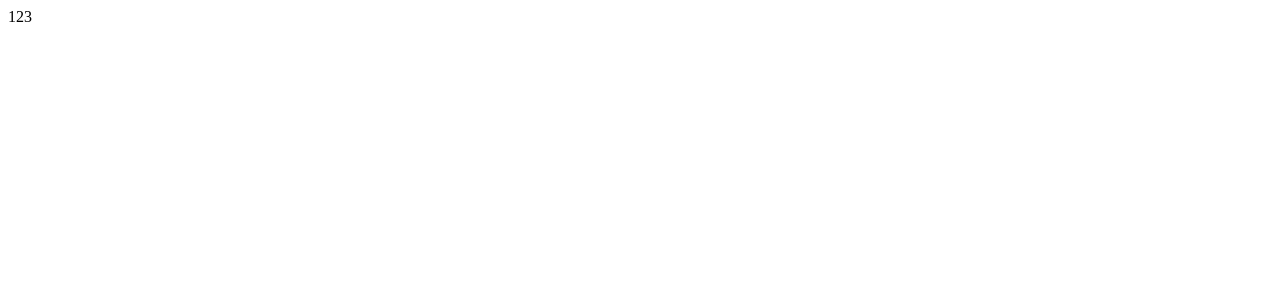
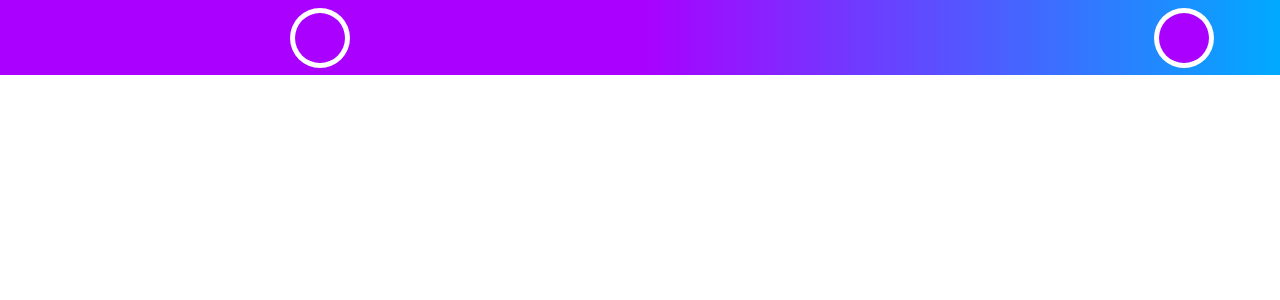
Before and after one commit to MentalG/thispic-frontend, a React (Create React App) app: page / in a window 1280 px wide. Shown: the top 300 px of the page. Built offline with nearby package versions, Linux system fonts and the light colour scheme.

Commit message:
add: Navbar

```diff
--- a/package.json
+++ b/package.json
@@ -3,9 +3,10 @@
   "version": "0.1.0",
   "private": true,
   "dependencies": {
+    "node-sass": "^4.14.1",
     "react": "^16.13.1",
     "react-dom": "^16.13.1",
-    "react-scripts": "3.4.1"
+    "react-scripts": "^3.4.3"
   },
   "scripts": {
     "start": "react-scripts start",
--- a/src/components/App/App.js
+++ b/src/components/App/App.js
@@ -1,13 +1,10 @@
 import React from 'react';
-// import image from '../../materials/purple.png';
+import Navbar from '../Navbar';
 
 function App() {
-  // const myImageData =
-
   return (
     <div className="App">
-      <div>123</div>
-      <canvas onLoad={() => console.log('loaded')}></canvas>
+      <Navbar />
     </div>
   );
 }
--- /dev/null
+++ b/src/components/Dot/Dot.js
@@ -0,0 +1,14 @@
+import React from 'react';
+import './styles.scss';
+
+const Dot = (props) => {
+  return (
+    <div className='dot_container'>
+      <div className='dot_wrapper'>
+        <div className='dot'></div>
+      </div>
+    </div>
+  );
+};
+
+export default Dot;
--- /dev/null
+++ b/src/components/Dot/index.js
@@ -0,0 +1 @@
+export { default } from './Dot';
--- /dev/null
+++ b/src/components/Dot/styles.scss
@@ -0,0 +1,24 @@
+.dot_container {
+  display: flex;
+  justify-content: center;
+  align-items: center;
+  width: 192px;
+  height: 100%;
+
+  .dot_wrapper {
+    display: flex;
+    align-items: center;
+    justify-content: center;
+    width: 60px;
+    height: 60px;
+    border-radius: 50%;
+    background: #fff;
+  }
+
+  .dot {
+    width: 50px;
+    height: 50px;
+    border-radius: 50%;
+    background: #aa00ff;
+  }
+}
--- /dev/null
+++ b/src/components/Navbar/Navbar.js
@@ -0,0 +1,20 @@
+import React from 'react';
+import Dot from '../Dot';
+import './styles.scss';
+
+const Navbar = (props) => {
+  return (
+    <div className='navbar'>
+      <div className='navbar_left'>
+        <Dot />
+      </div>
+      <div className='navbar_right'>
+        <div className='dots_container'>
+        <Dot />
+        </div>
+      </div>
+    </div>
+  );
+};
+
+export default Navbar;
--- /dev/null
+++ b/src/components/Navbar/index.js
@@ -0,0 +1 @@
+export { default } from './Navbar';
--- /dev/null
+++ b/src/components/Navbar/styles.scss
@@ -0,0 +1,36 @@
+* {
+  padding: 0px;
+  margin: 0px;
+}
+
+.navbar {
+  display: flex;
+  width: 100%;
+  height: 75px;
+  background: rgb(170, 0, 255);
+  background: linear-gradient(
+    90deg,
+    rgba(170, 0, 255, 1) 50%,
+    rgba(0, 170, 255, 1) 100%
+  );
+
+  .navbar_left {
+    display: flex;
+    justify-content: center;
+    align-items: center;
+    width: 100%;
+    height: 100%;
+  }
+
+  .navbar_right {
+    display: flex;
+    justify-content: flex-end;
+    align-items: center;
+    width: 100%;
+    height: 100%;
+
+    .dots_container {
+        display: flex;
+    }
+  }
+}
```
Also changed, not shown: 1 other file (tests, documents, lock files or other folders).
